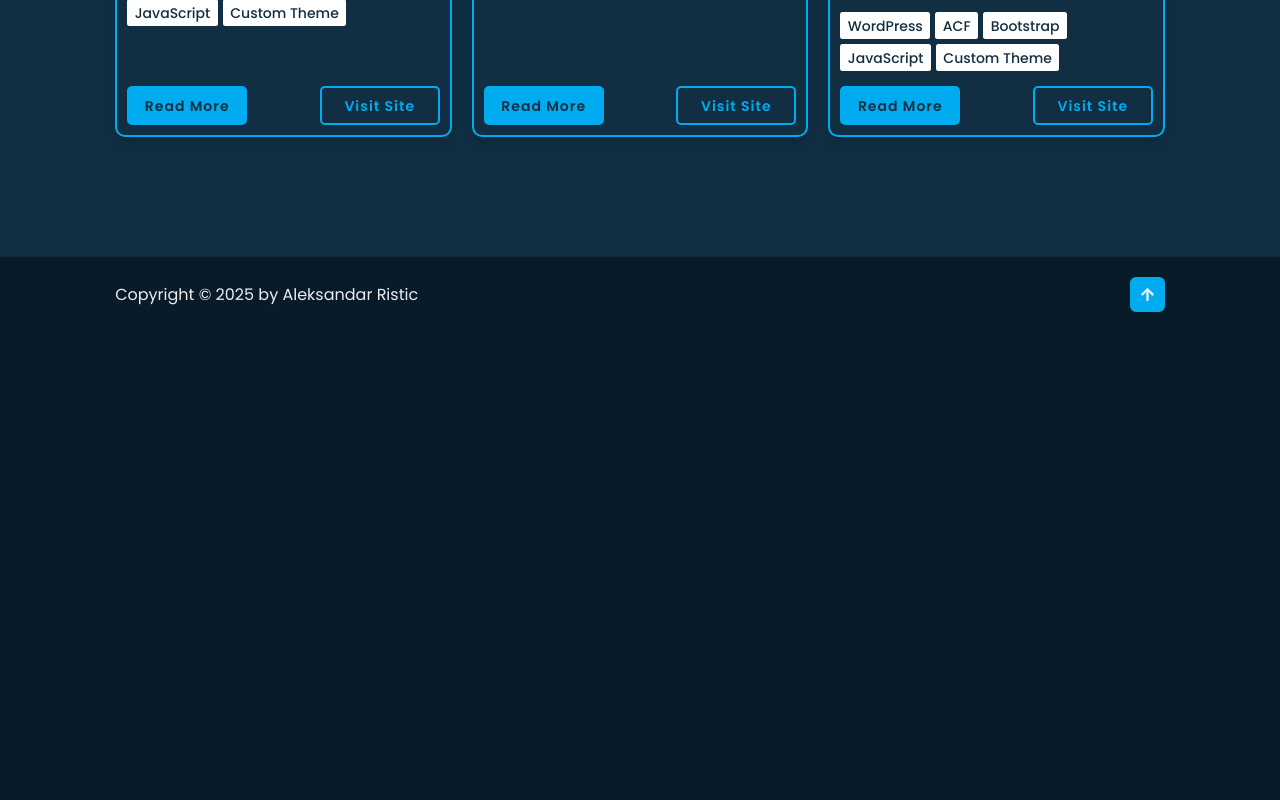
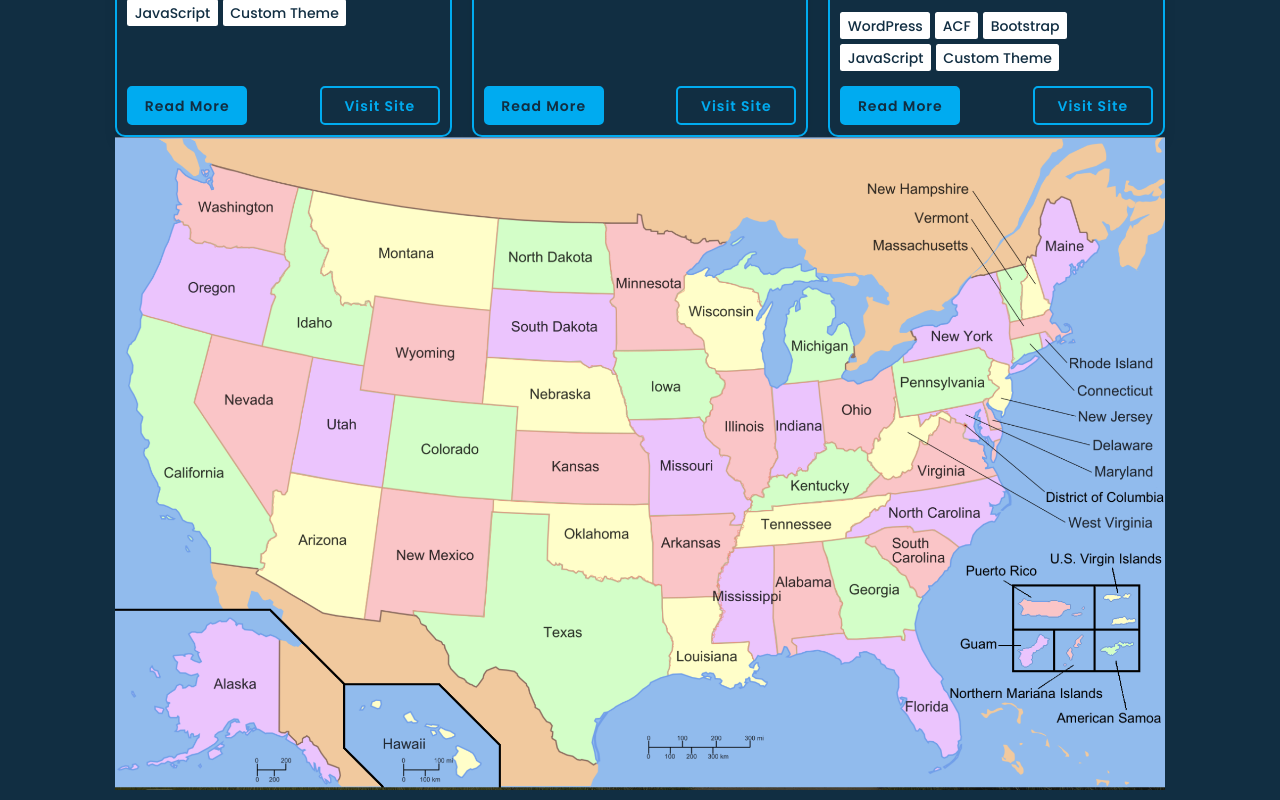
Before and after one commit to storiaca/aristic-portfolio, a React (Vite) app: page / in a window 1280 px wide. Shown: the part 1320-2120 px from the top of the page. Before the commit the page ends 1652 px from the top, so only its background shows below. Built offline with nearby package versions, Linux system fonts and the light colour scheme.

Commit message:
Add states image

```diff
--- a/src/components/Projects/Projects.jsx
+++ b/src/components/Projects/Projects.jsx
@@ -1,9 +1,10 @@
 import ProjectCards from "./ProjectCards";
-
+import states from "../../assets/states.png";
 const Projects = () => {
   return (
     <section className="projects" id="projects">
       <ProjectCards />
+      <img src={states} alt={"States"} />
     </section>
   );
 };
```
